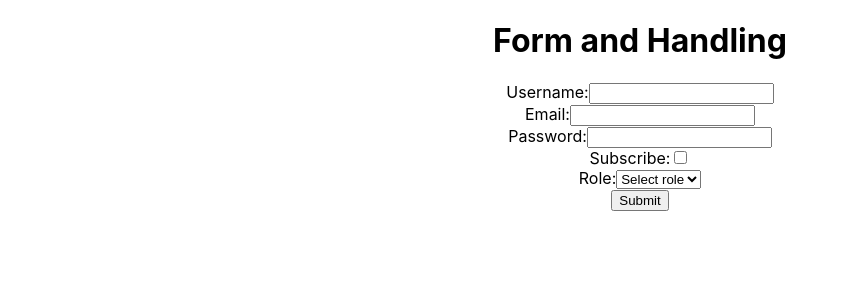
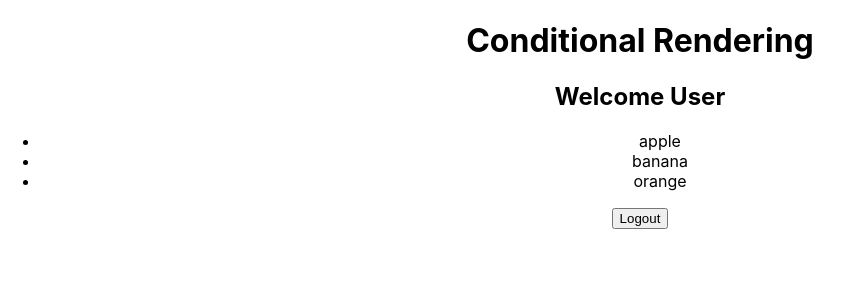
Before and after one commit to jigneshgit935/Learn_react_basic_to_advance, a React (Create React App) app: page / in a window 1280 px wide. Shown: the top 300 px of the page, without its empty margins (0-852 px from the left). Built offline with nearby package versions, Linux system fonts and the light colour scheme.

Commit message:
conditional-rendering

```diff
--- a/src/App.js
+++ b/src/App.js
@@ -1,12 +1,13 @@
 import React, { useState } from 'react';
 import './App.css';
-import Form from './Form';
+import Profile from './Profile';
+
 const App = () => {
   return (
     <div className="App">
-      <h1>Form and Handling</h1>
+      <h1>Conditional Rendering</h1>
 
-      <Form />
+      <Profile />
     </div>
   );
 };
--- a/src/Form.jsx
+++ /dev/null
@@ -1,90 +0,0 @@
-import React, { useState } from 'react';
-
-const Form = () => {
-  const [formData, setFormData] = useState({
-    username: '',
-    email: '',
-    password: '',
-    isSubscribed: '',
-    role: '',
-  });
-
-  const handleChange = (event) => {
-    const { name, value, type, checked } = event.target;
-
-    const fieldValue = type === 'checkbox' ? checked : value;
-
-    setFormData({
-      ...formData,
-      [name]: fieldValue,
-    });
-  };
-
-  const handleSubmit = (event) => {
-    event.preventDefault();
-    console.log('Form Data', formData);
-  };
-  return (
-    <>
-      <form onSubmit={handleSubmit}>
-        <div>
-          <label htmlFor="username">Username:</label>
-          <input
-            type="text"
-            id="username"
-            name="username"
-            value={formData.username}
-            onChange={handleChange}
-          />
-        </div>
-        <div>
-          <label htmlFor="email">Email:</label>
-          <input
-            type="email"
-            id="email"
-            name="email"
-            value={formData.email}
-            onChange={handleChange}
-          />
-        </div>
-        <div>
-          <label htmlFor="password">Password:</label>
-          <input
-            type="password"
-            id="password"
-            name="password"
-            value={formData.password}
-            onChange={handleChange}
-          />
-        </div>
-        <div>
-          <label htmlFor="isSubscribed">Subscribe:</label>
-          <input
-            type="checkbox"
-            id="isSubscribed"
-            name="isSubscribed"
-            value={formData.isSubscribed}
-            onChange={handleChange}
-          />
-        </div>
-        <div>
-          <label htmlFor="role">Role:</label>
-          <select
-            id="role"
-            name="role"
-            value={formData.role}
-            onChange={handleChange}
-          >
-            <option value="">Select role</option>
-            <option value="admin">Admin</option>
-            <option value="user">User</option>
-            <option value="guest">Guest</option>
-          </select>
-        </div>
-        <button type="submit">Submit</button>
-      </form>
-    </>
-  );
-};
-
-export default Form;
--- /dev/null
+++ b/src/Profile.jsx
@@ -0,0 +1,38 @@
+import React from 'react';
+
+const Profile = () => {
+  // example 1
+
+  const isLoggedIn = true;
+
+  // exxample2
+  const items = ['apple', 'banana', 'orange'];
+
+  const isAuthen = true;
+  return (
+    <>
+      {/* exxample 1 */}
+      {isLoggedIn ? <h2>Welcome User</h2> : <h1>Welcome Guest</h1>} <div></div>
+      {/* example 2 */}
+      <div>
+        {items.length > 0 ? (
+          <ul>
+            {items.map((item, index) => {
+              return <li key={index}>{item}</li>;
+            })}
+          </ul>
+        ) : (
+          <p>No items to display</p>
+        )}
+      </div>
+      {/* example 3 */}
+      <div>
+        {isAuthen && (
+          <button onClick={() => console.log('Logout')}>Logout</button>
+        )}
+      </div>
+    </>
+  );
+};
+
+export default Profile;
```
